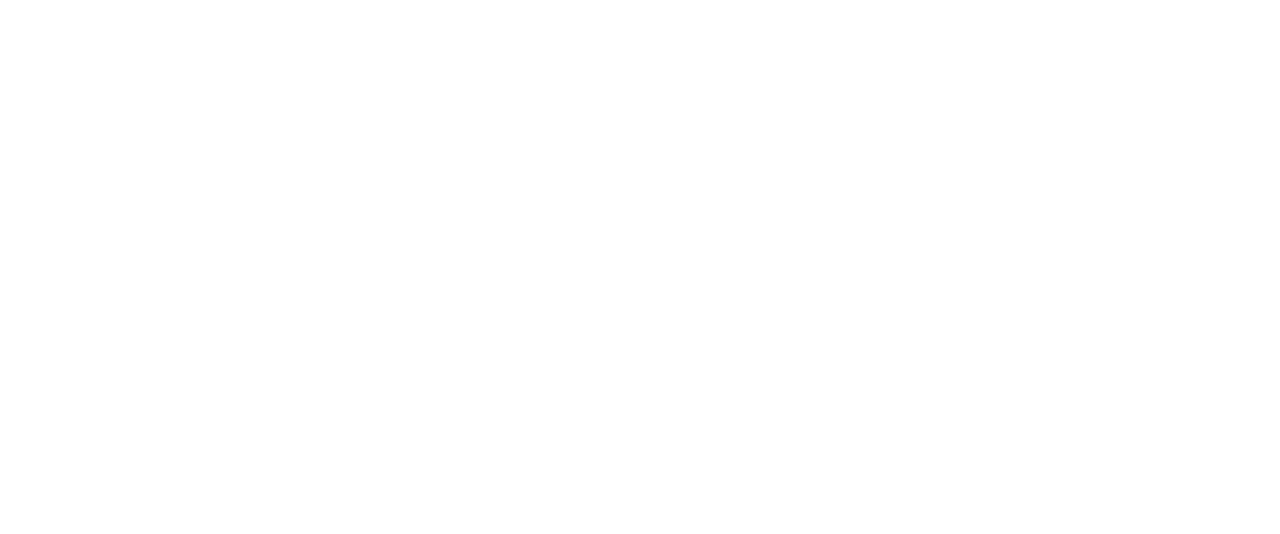
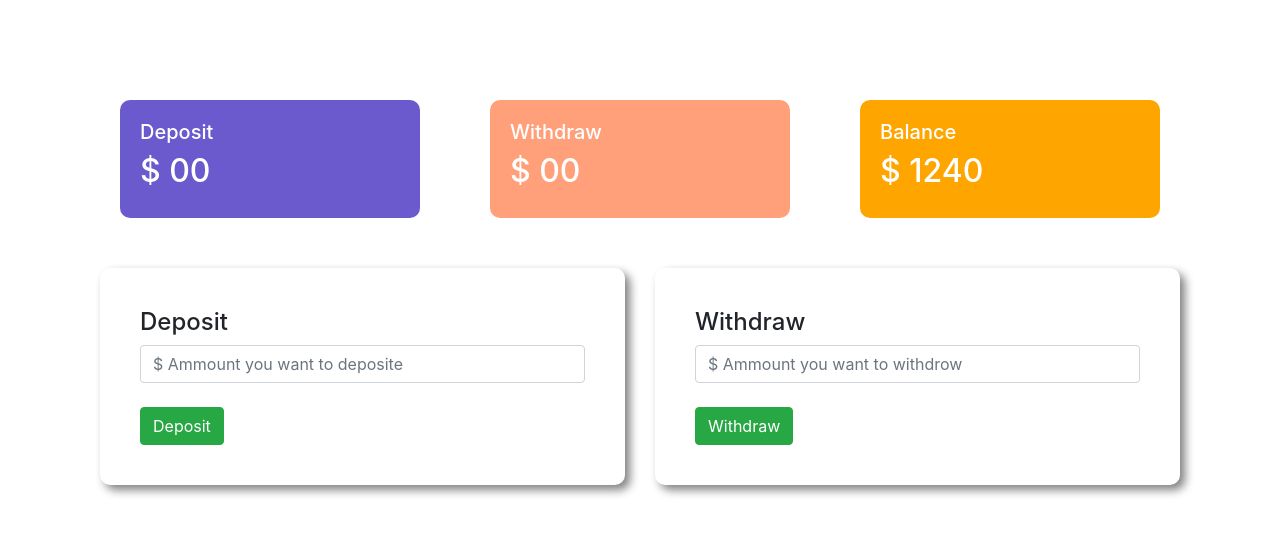
Before and after one commit to Nafees143/popat-bank, a plain HTML site: page index.html in a window 1280 px wide. Both pictures are taken after a click on the button "Enter". Drawn offline with nearby package versions, Linux system fonts and the light colour scheme.

Commit message:
3rd commit

```diff
--- a/index.html
+++ b/index.html
@@ -19,12 +19,93 @@
             <button id="login" class="btn btn-success">Enter</button>
         </div>
     </div>
+    <div id="transaction-area">
+        <div class="row">
+            <div class="col-md-4">
+                <div class="deposit status">
+                <h5>Deposit</h5>
+                <h2>$ <span id = "currentDeposit">00</span></h2>
+                </div>
+            </div>
+            <div class="col-md-4">
+                <div class="withdraw status">
+                <h5>Withdraw</h5>
+                <h2>$ <span id = "currentWithdraw">00</span></h2>
+                </div>
+            </div>
+            <div class="col-md-4">
+                <div class="balance status">
+                <h5>Balance</h5>
+                <h2>$ <span id = "currentBalance">1240</span></h2>
+                </div>
+            </div>
+        </div>
+        <div class="row">
+            <div class="col-md-6">
+                <div class="submit-area">
+                <h4>Deposit</h4>
+                <input id = "depositAmmount" type="text" class="form-control" placeholder="$ Ammount you want to deposite">
+                <br>
+                <button id = "addDeposit" class="btn btn-success">Deposit</button>
+                </div>
+            </div>
+            <div class="col-md-6">
+                <div class="submit-area">
+                <h4>Withdraw</h4>
+                <input id = "withdrawAmmount" type="text" class="form-control" placeholder="$ Ammount you want to withdrow">
+                <br>
+                <button id = "addWithdraw" class="btn btn-success">Withdraw</button>
+                </div>
+            </div>
+        </div>
+    </div>
     <script>
+        // login btn event handler
         const loginBtn = document.getElementById("login");
         loginBtn.addEventListener("click", function(){
             const loginArea = document.getElementById("login-area");
             loginArea.style.display = "none"
+            const transactionArea = document.getElementById("transaction-area");
+            transactionArea.style.display = "block";
         })
+
+        // deposite button event handler
+        const depositeBtn = document.getElementById("addDeposit")
+        depositeBtn.addEventListener("click", function(){
+            const depositNumber = getInputNumber("depositAmmount");
+
+
+            updateSpanText("currentDeposit", depositNumber)
+
+            updateSpanText("currentBalance", depositNumber);
+
+
+            document.getElementById("depositAmmount").value = "";
+        })
+
+        // withdraw button event handler
+
+        const withdrawBtn = document.getElementById("addWithdraw");
+        withdrawBtn.addEventListener("click", function(){
+            const withdrawNumber = getInputNumber("withdrawAmmount");
+            updateSpanText("currentWithdraw", withdrawNumber);
+            updateSpanText("currentBalance", -1* withdrawNumber);
+
+            document.getElementById("withdrawAmmount").value = "";
+        })
+
+        function getInputNumber(id){
+            const amount = document.getElementById(id).value;
+            const amountNumber = parseFloat(amount);
+            return amountNumber;
+        }
+
+        function updateSpanText(id, depositNumber){
+            const current = document.getElementById(id).innerText;
+            const currentNumber = parseFloat(current);
+            const totalAmmount = depositNumber + currentNumber;
+            document.getElementById(id).innerText = totalAmmount;
+        }
     </script>
 </body>
 </html>
--- a/style.css
+++ b/style.css
@@ -7,3 +7,21 @@ body{
     padding: 40px;
     box-shadow: 5px 5px 10px gray;
 }
+#transaction-area{
+    display: none;
+}
+.status{
+    margin: 0px 20px;
+    color: white;
+    padding: 20px;
+    border-radius: 10px;
+}
+.deposit{
+    background-color: slateblue;
+}
+.withdraw{
+    background-color: lightsalmon;
+}
+.balance{
+    background-color: orange;
+}
```
